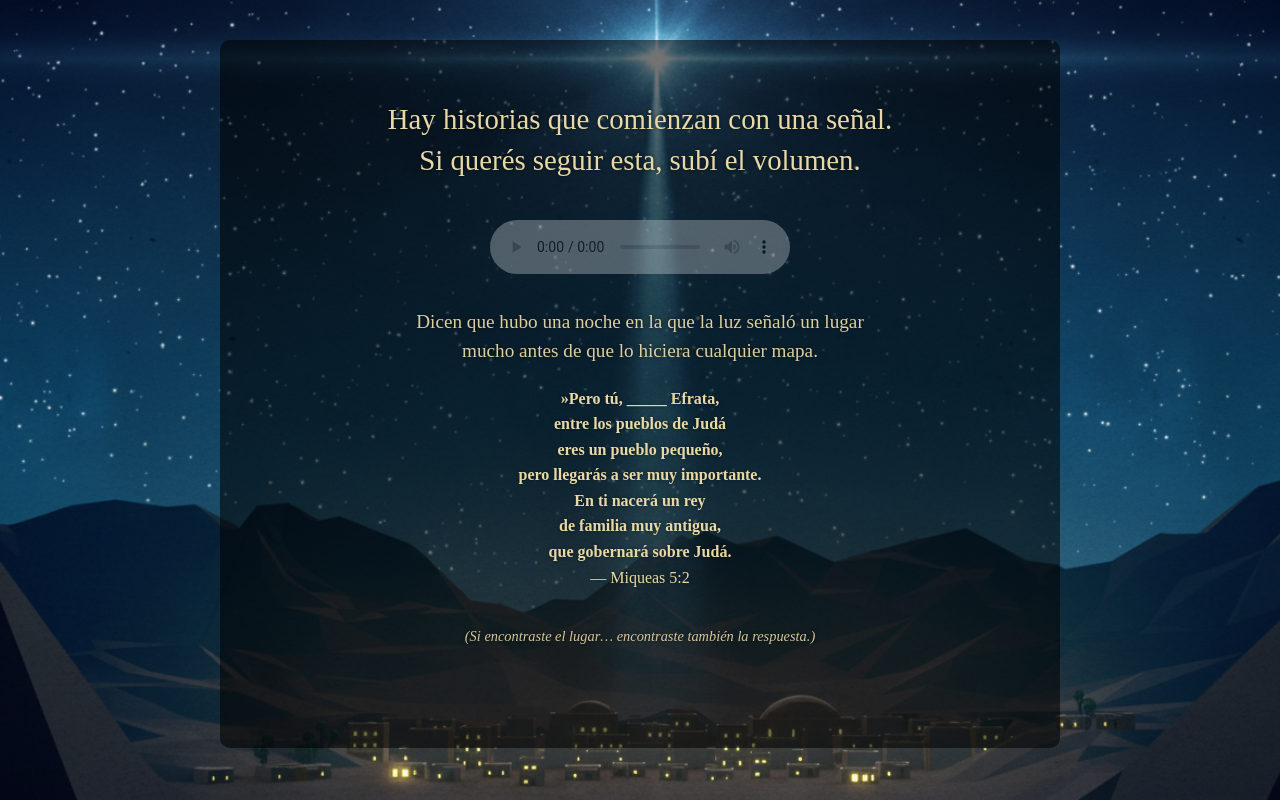
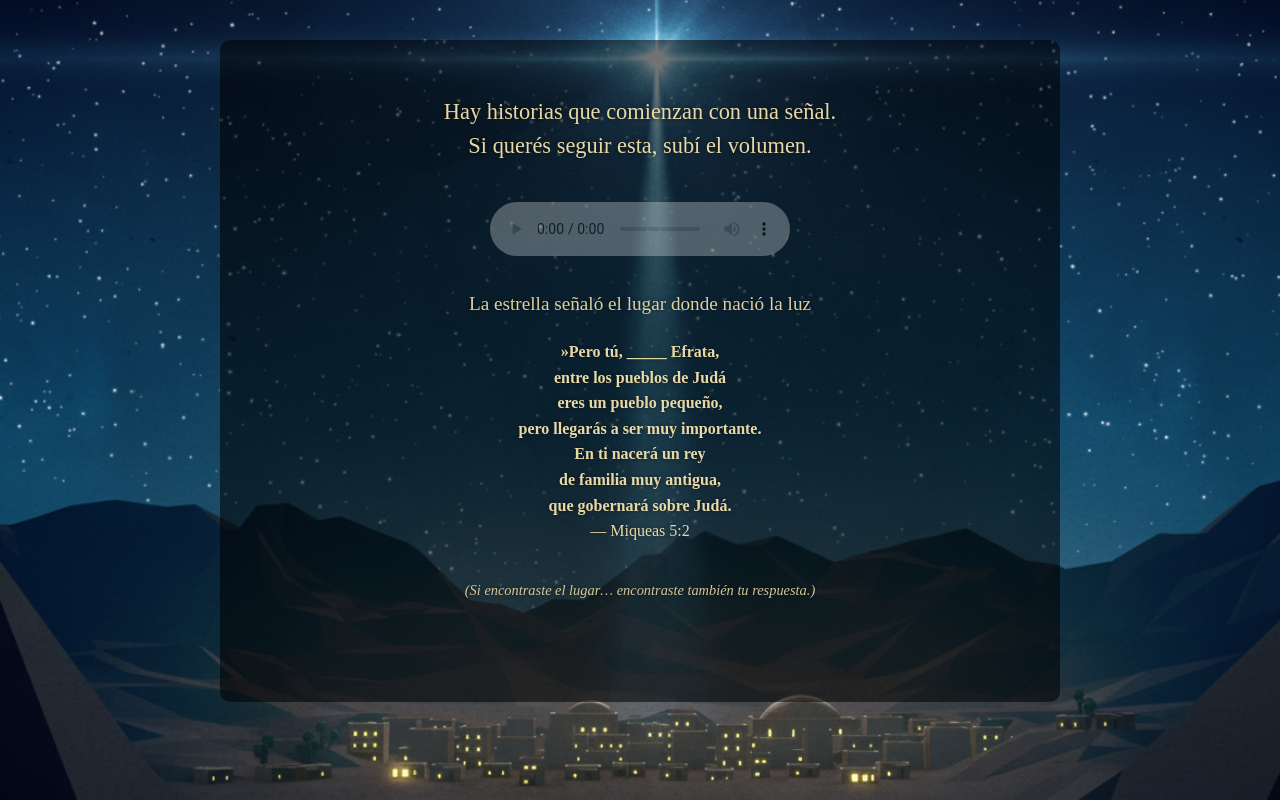
Before and after one commit to belenelhordoy/estrella-amigo-invisible, a plain HTML site: page index.html in a window 1280 px wide. Drawn offline with Linux system fonts and the light colour scheme.

Commit message:
Add files via upload

```diff
--- a/index.html
+++ b/index.html
@@ -12,10 +12,10 @@
         background-color: #0b0b15;
 
         background-image: url("fondo.jpg");
-        background-size: cover;        /* Ocupa toda la pantalla */
-        background-position: center;   /* Centrada */
-        background-repeat: no-repeat;  /* Sin repetición */
-        background-attachment: fixed;  /* Efecto suave tipo parallax */
+        background-size: cover;
+        background-position: center;
+        background-repeat: no-repeat;
+        background-attachment: fixed;
 
         color: #e8d8a6;
         font-family: "Cinzel", serif;
@@ -23,7 +23,6 @@
         padding: 40px 20px;
     }
 
-    /* Fondo más oscuro debajo del texto para mantener legibilidad */
     .overlay {
         background: rgba(0, 0, 0, 0.55);
         padding: 40px 20px 80px 20px;
@@ -33,10 +32,10 @@
     }
 
     h1 {
-        font-size: 1.8rem;
+        font-size: 1.4rem;    /* tamaño reducido */
         font-weight: 400;
         margin-bottom: 20px;
-        line-height: 1.4;
+        line-height: 1.5;
         text-shadow: 0 0 4px rgba(0,0,0,0.6);
     }
 
@@ -77,7 +76,6 @@
 </head>
 <body>
 
-<!-- Overlay para que el texto se vea bien sobre el fondo -->
 <div class="overlay">
 
 <h1>Hay historias que comienzan con una señal.<br>
@@ -88,8 +86,7 @@ Si querés seguir esta, subí el volumen.</h1>
     Tu navegador no soporta la reproducción automática.
 </audio>
 
-<h2>Dicen que hubo una noche en la que la luz señaló un lugar<br>
-mucho antes de que lo hiciera cualquier mapa.</h2>
+<h2>La estrella señaló el lugar donde nació la luz</h2>
 
 <p>
 <strong>»Pero tú, _____ Efrata,<br>
@@ -102,7 +99,7 @@ que gobernará sobre Judá.</strong><br>
 — Miqueas 5:2
 </p>
 
-<p class="note">(Si encontraste el lugar… encontraste también la respuesta.)</p>
+<p class="note">(Si encontraste el lugar… encontraste también tu respuesta.)</p>
 
 </div>
 
```
